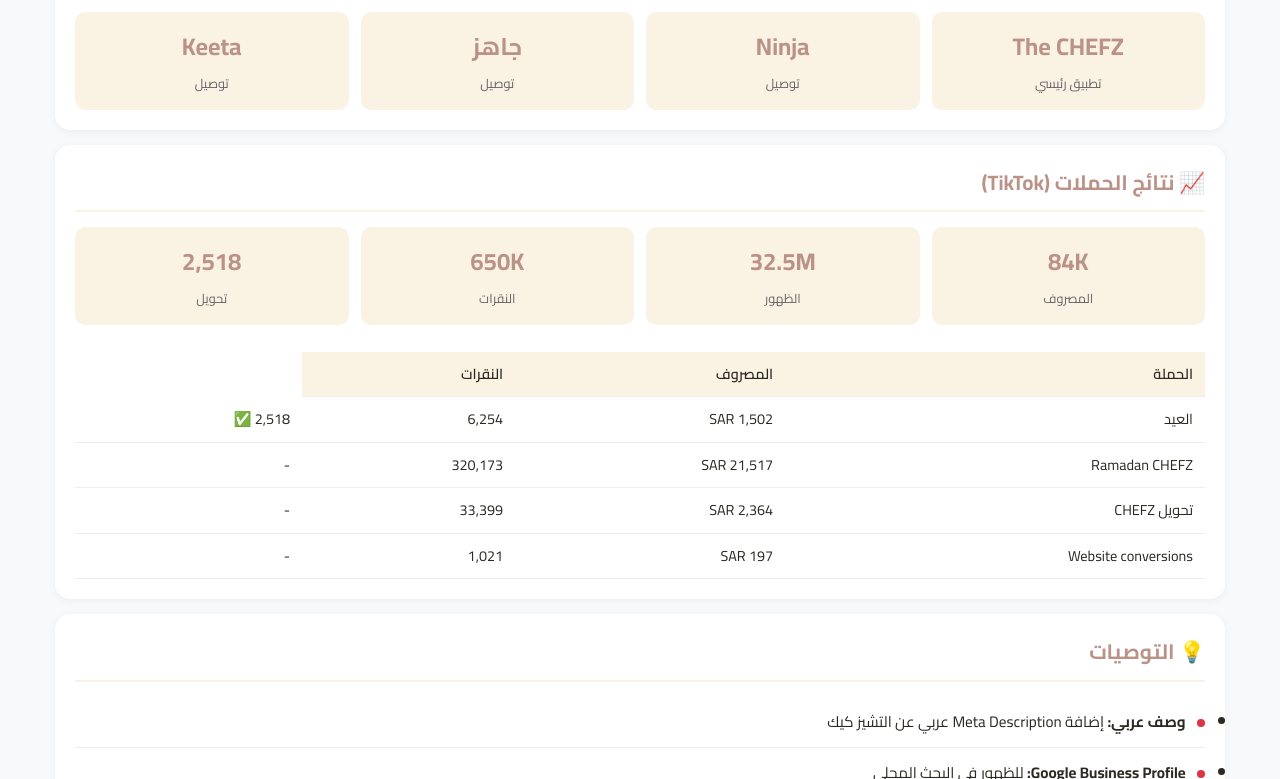
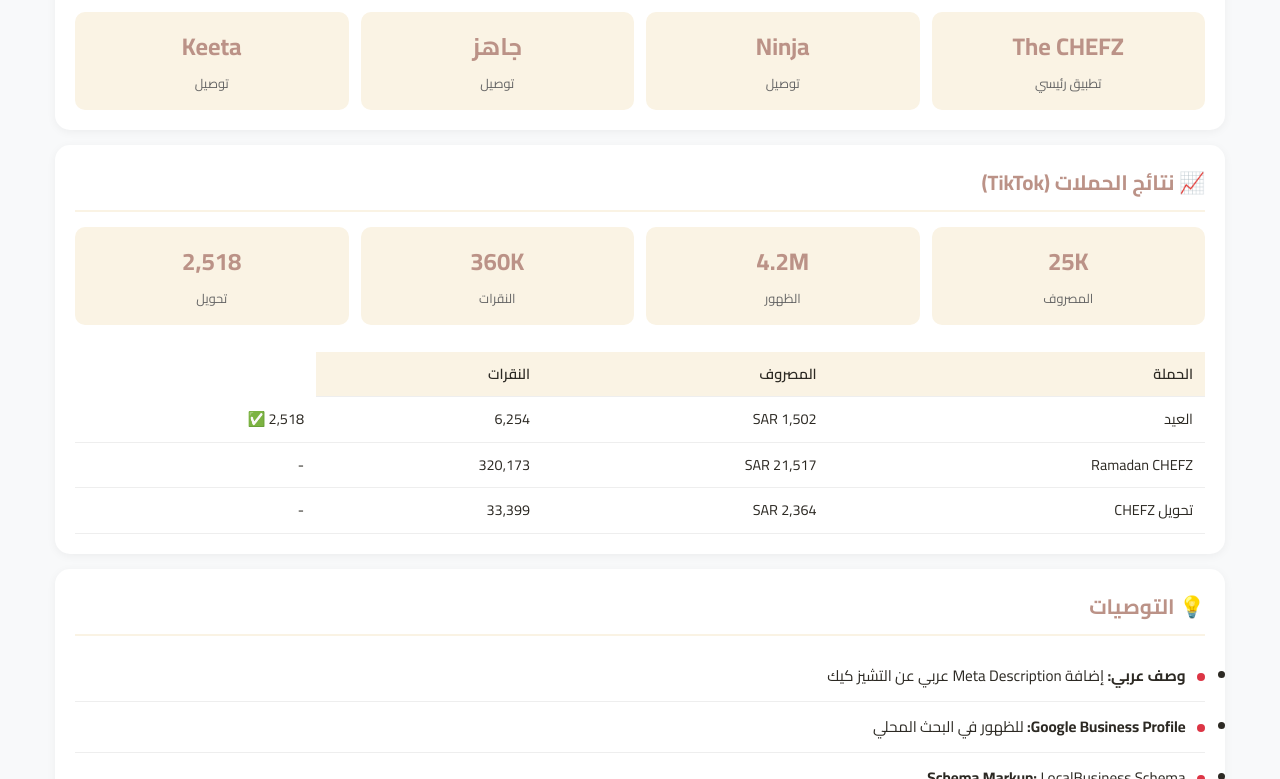
Before and after one commit to socialbalaant-svg/mishbil-seo, a plain HTML site: page index.html in a window 1280 px wide. Shown: the part 1348-2127 px from the top of the page. Drawn offline with Linux system fonts and the light colour scheme.

Commit message:
Update: Correct Mishbil campaigns from new report

```diff
--- a/index.html
+++ b/index.html
@@ -252,7 +252,7 @@
                     <div class="label">متابعين Instagram</div>
                 </div>
                 <div class="stat-box">
-                    <div class="number">84K SAR</div>
+                    <div class="number">25K SAR</div>
                     <div class="label">ميزانية الإعلانات</div>
                 </div>
             </div>
@@ -364,15 +364,15 @@
             <h2>📈 نتائج الحملات (TikTok)</h2>
             <div class="grid">
                 <div class="stat-box">
-                    <div class="number">84K</div>
+                    <div class="number">25K</div>
                     <div class="label">المصروف</div>
                 </div>
                 <div class="stat-box">
-                    <div class="number">32.5M</div>
+                    <div class="number">4.2M</div>
                     <div class="label">الظهور</div>
                 </div>
                 <div class="stat-box">
-                    <div class="number">650K</div>
+                    <div class="number">360K</div>
                     <div class="label">النقرات</div>
                 </div>
                 <div class="stat-box">
@@ -407,12 +407,6 @@
                             <td>تحويل CHEFZ</td>
                             <td>2,364 SAR</td>
                             <td>33,399</td>
-                            <td>-</td>
-                        </tr>
-                        <tr>
-                            <td>Website conversions</td>
-                            <td>197 SAR</td>
-                            <td>1,021</td>
                             <td>-</td>
                         </tr>
                     </tbody>
```
